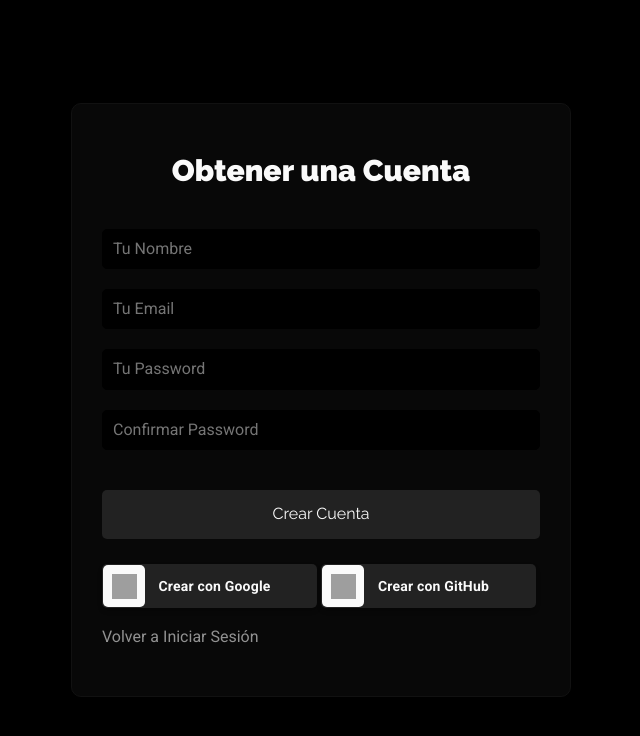
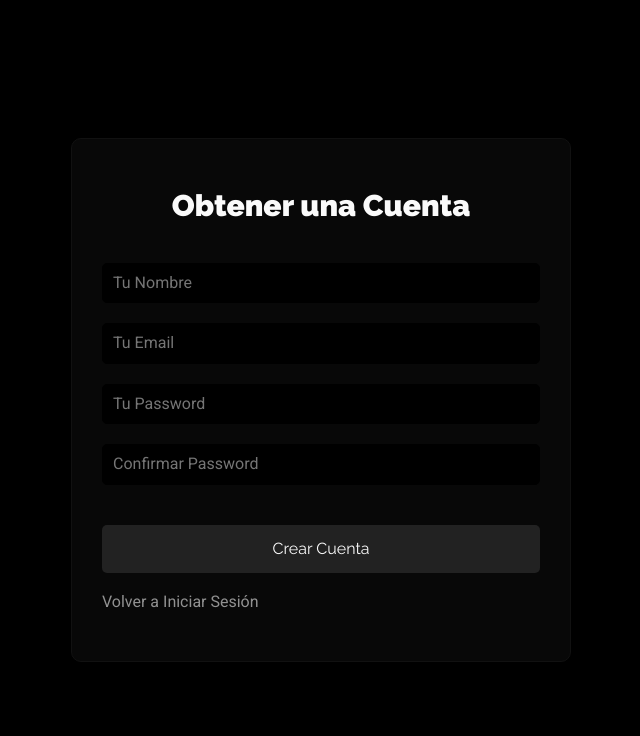
Before and after one commit to JeralPineda/react-MERN-Task, a React (Create React App) app: page /nueva-cuenta in a window 1280 px wide. Shown: the top 736 px of the page, without its empty margins (319-959 px from the left). Built offline with nearby package versions, Linux system fonts and the light colour scheme; grey boxes are pictures that could not be loaded.

Commit message:
Eliminando botones de github y google en el componente registro

```diff
--- a/src/components/auth/Signup.js
+++ b/src/components/auth/Signup.js
@@ -91,26 +91,6 @@ const Signup = () => {
                      Crear Cuenta
                   </button>
                </div>
-
-               <div className="row-btn">
-                  <div className="google-btn">
-                     <div className="google-icon-wrapper">
-                        <img className="google-icon" src="https://upload.wikimedia.org/wikipedia/commons/5/53/Google_%22G%22_Logo.svg" alt="google button" />
-                     </div>
-                     <p className="btn-text">
-                        <b>Crear con Google</b>
-                     </p>
-                  </div>
-
-                  <div className="google-btn">
-                     <div className="google-icon-wrapper">
-                        <img className="google-icon" src="https://upload.wikimedia.org/wikipedia/commons/thumb/9/95/Font_Awesome_5_brands_github.svg/640px-Font_Awesome_5_brands_github.svg.png" alt="google button" />
-                     </div>
-                     <p className="btn-text">
-                        <b>Crear con GitHub</b>
-                     </p>
-                  </div>
-               </div>
             </form>
 
             <Link to="/" className="enlace-cuenta">
```
